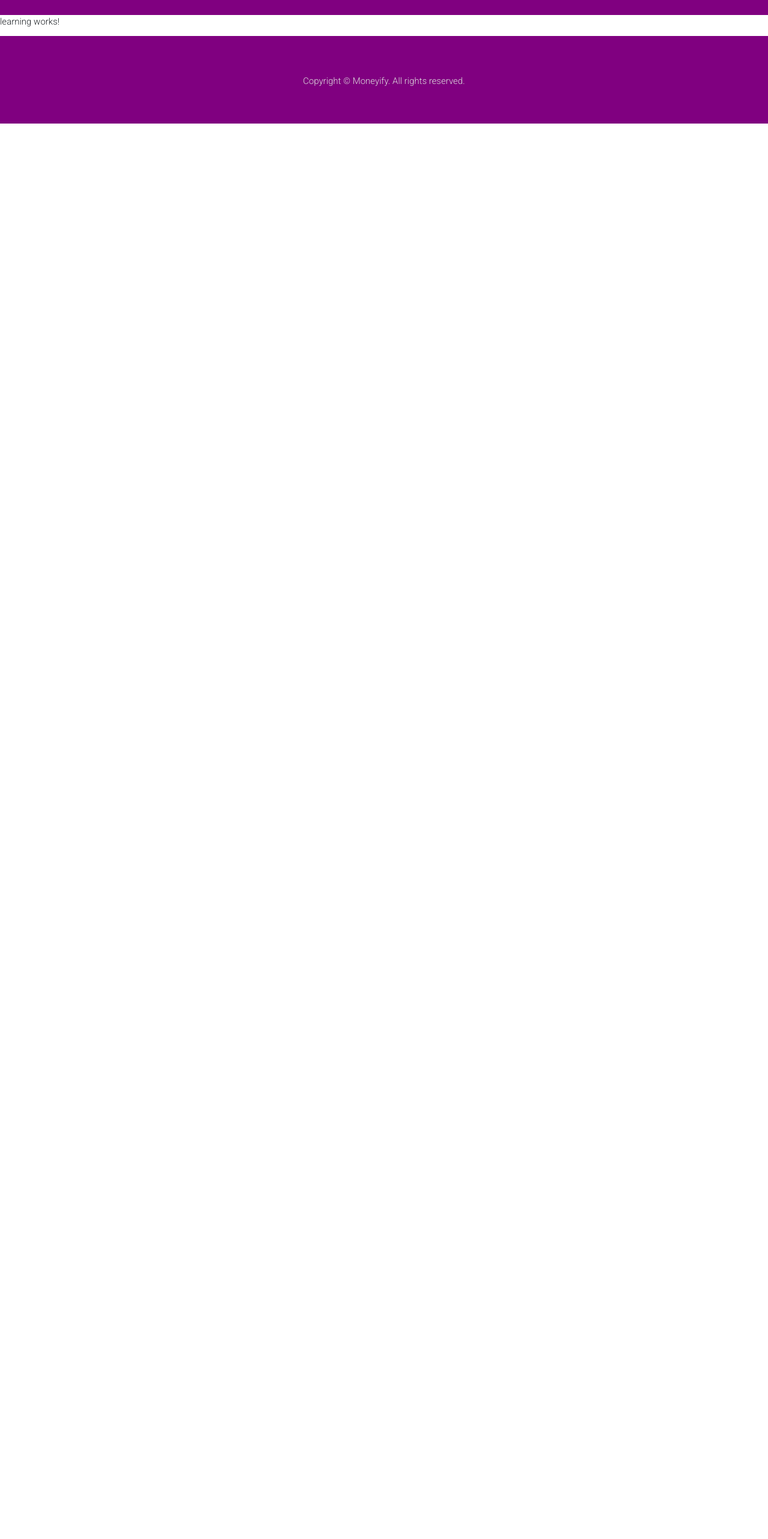
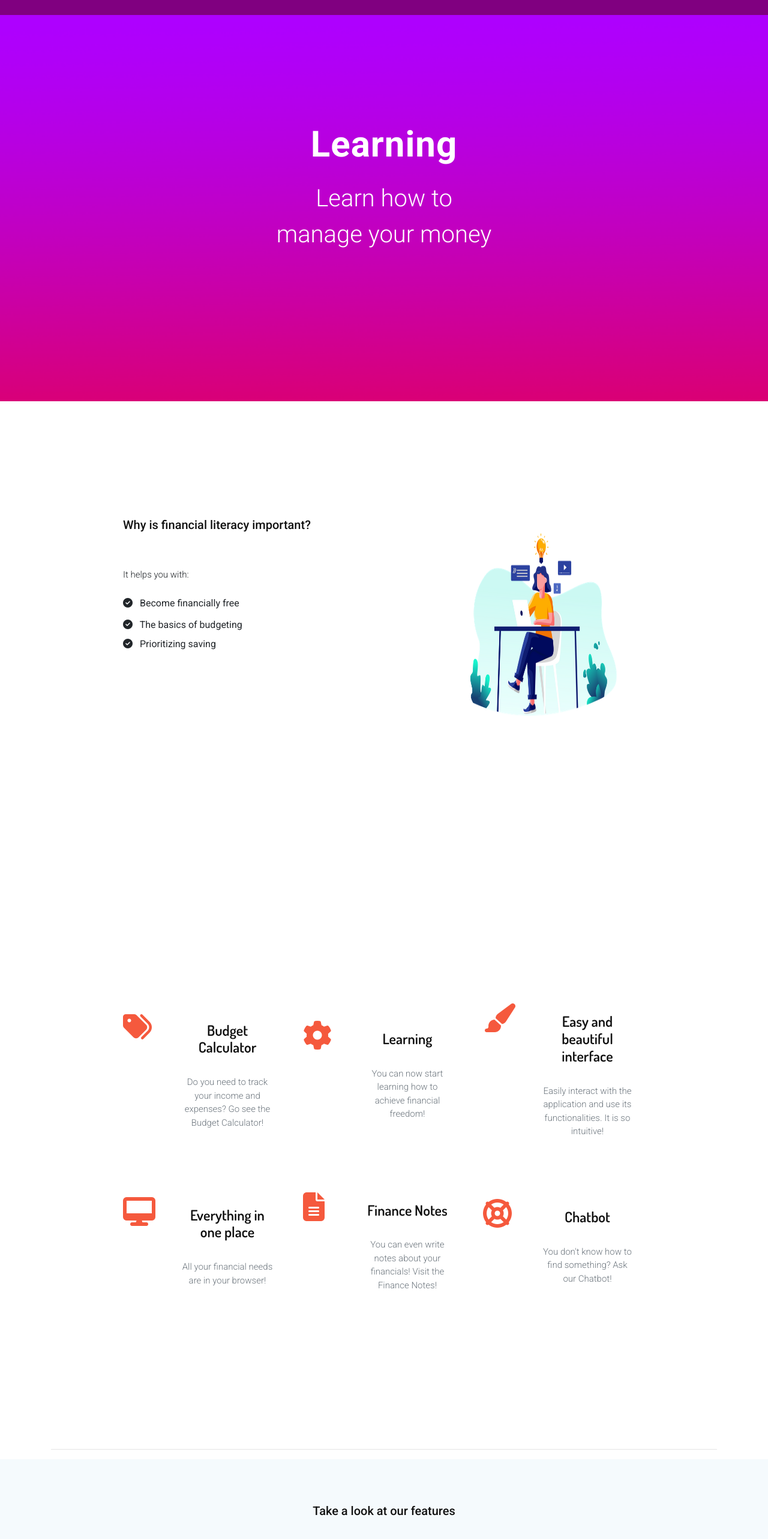
Before and after one commit to petkokp/moneyify, an Angular app in the folder moneyify/: page /learning in a window 1280 px wide. Shown: the part 78-2644 px from the top of the page at 60% size. Before the commit the page ends 800 px from the top, so only its background shows below. Built offline with nearby package versions, Linux system fonts and the light colour scheme.

Commit message:
experiment with learning page style

```diff
--- a/moneyify/src/app/learning/learning.component.css
+++ b/moneyify/src/app/learning/learning.component.css
@@ -0,0 +1,30 @@
+.col-md-6 {
+    display: block;
+    margin-left: auto;
+    margin-right: auto
+}
+
+.text-white {
+    font-size: 60px;
+    font-weight: bold;
+    text-align: center;
+}
+
+.description {
+    padding: 20px;
+    font-size: 40px;
+    text-align: center;
+    color: white;
+}
+
+.col-md-6 {
+    margin: auto;
+}
+
+.img-fluid {
+    height: 400px;
+}
+
+.row {
+    padding: 120px;
+}
--- a/moneyify/src/app/learning/learning.component.html
+++ b/moneyify/src/app/learning/learning.component.html
@@ -1 +1,109 @@
-<p>learning works!</p>
+<div class="aa-header">
+    <div class="container aa-header-content text-left text-white">
+      <div class="row">
+        <div class="col-md-6 col-sm-12">
+          <h1 class="text-white mb-4">Learning</h1>
+          <p class="description">Learn how to manage your money</p>
+        </div>
+
+      </div>
+    </div>
+  </div>
+  <div class="aa-product-features section">
+    <div class="container">
+      <div class="row">
+
+        <div class="col-md-7 col-sm-12">
+          <h2 class="title mb-2">Why is financial literacy important?</h2>
+          <p class="pt-5 pb-1">It helps you with:</p>
+          <ul class="py-1 list-unstyled">
+            <li class="py-1"><i class="fa fa-check-circle pr-4" aria-hidden="true"></i> Become financially free</li>
+            <li class="py-2"><i class="fa fa-check-circle pr-4" aria-hidden="true"></i> The basics of budgeting</li>
+            <li><i class="fa fa-check-circle pr-4" aria-hidden="true"></i> Prioritizing saving</li>
+          </ul>
+        </div>
+        <div class="col-md-5 col-sm-12"><img class="img-fluid" src="assets/images/learning.png" alt="Image"/></div>
+      </div>
+    </div>
+    </div>
+  <div class="container">
+  <div class="aa-product-details section" id="features">
+    <div class="row">
+      <div class="col-lg-4 col-md-6 col-sm-12">
+        <div class="icon icon-danger"><i class="fa fa-tags" aria-hidden="true"></i></div>
+        <div class="description">
+          <div class="h4">Budget Calculator</div>
+          <p class="text-muted">Do you need to track your income and expenses? Go see the Budget Calculator!</p>
+        </div>
+      </div>
+      <div class="col-lg-4 col-md-6 col-sm-12">
+        <div class="icon icon-danger"><i class="fa fa-cog" aria-hidden="true"></i></div>
+        <div class="description">
+          <div class="h4">Learning</div>
+          <p class="text-muted">You can now start learning how to achieve financial freedom!</p>
+        </div>
+      </div>
+      <div class="col-lg-4 col-md-6 col-sm-12">
+        <div class="icon icon-danger"><i class="fa fa-paint-brush" aria-hidden="true"></i></div>
+        <div class="description">
+          <div class="h4">Easy and beautiful interface</div>
+          <p class="text-muted">Easily interact with the application and use its functionalities. It is so intuitive!</p>
+        </div>
+      </div>
+      <div class="col-lg-4 col-md-6 col-sm-12">
+        <div class="icon icon-danger"><i class="fa fa-desktop" aria-hidden="true"></i></div>
+        <div class="description">
+          <div class="h4">Everything in one place</div>
+          <p class="text-muted">All your financial needs are in your browser!</p>
+        </div>
+      </div>
+      <div class="col-lg-4 col-md-6 col-sm-12">
+        <div class="icon icon-danger"><i class="fa fa-file-text" aria-hidden="true"></i></div>
+        <div class="description">
+          <div class="h4">Finance Notes</div>
+          <p class="text-muted">You can even write notes about your financials! Visit the Finance Notes!</p>
+        </div>
+      </div>
+      <div class="col-lg-4 col-md-6 col-sm-12">
+        <div class="icon icon-danger"><i class="fa fa-life-ring" aria-hidden="true"></i></div>
+        <div class="description">
+          <div class="h4">Chatbot</div>
+          <p class="text-muted">You don't know how to find something? Ask our Chatbot!</p>
+        </div>
+      </div>
+    </div>
+  </div>
+  </div>
+  <div class="container">
+  <hr/>
+  </div>
+  <div class="aa-screenshots section">
+  <div class="container text-center">
+    <h2 class="title pb-3">Take a look at our features</h2>
+    <p class="pb-5"></p>
+    <div class="row">
+      <div class="col-md-12 mb-5">
+        <div class="card card-raised page-carousel">
+          <div class="carousel slide" id="aa-carousel-indicators" data-ride="carousel">
+            <ol class="carousel-indicators">
+              <li class="active " data-target="#aa-carousel-indicators" data-slide-to="0"></li>
+              <li class=" " data-target="#aa-carousel-indicators" data-slide-to="1"></li>
+              <li class=" " data-target="#aa-carousel-indicators" data-slide-to="2"></li>
+            </ol>
+            <div class="carousel-inner" role="listbox">
+              <div class="carousel-item active"><img class="img-fluid" src="assets/images/person2.png" alt="First slide"/>
+                <div class="carousel-caption d-none d-md-block"> </div>
+              </div>
+              <div class="carousel-item"><img class="img-fluid" src="assets/images/budget.png" alt="Second slide"/>
+                <div class="carousel-caption d-none d-md-block"> </div>
+              </div>
+              <div class="carousel-item"><img class="img-fluid" src="assets/images/talking.png" alt="Third slide"/>
+                <div class="carousel-caption d-none d-md-block"> </div>
+              </div>
+            </div><a class="left carousel-control carousel-control-prev bg-danger" href="#aa-carousel-indicators" role="button" data-slide="prev"><span class="fa fa-angle-left"></span><span class="sr-only">Previous</span></a><a class="right carousel-control carousel-control-next bg-danger" href="#aa-carousel-indicators" role="button" data-slide="next"><span class="fa fa-angle-right"></span><span class="sr-only">Next</span></a>
+          </div>
+        </div>
+      </div>
+    </div>
+  </div>
+  </div>
```
Also changed, not shown: moneyify/src/assets/images/learning.png (added).
